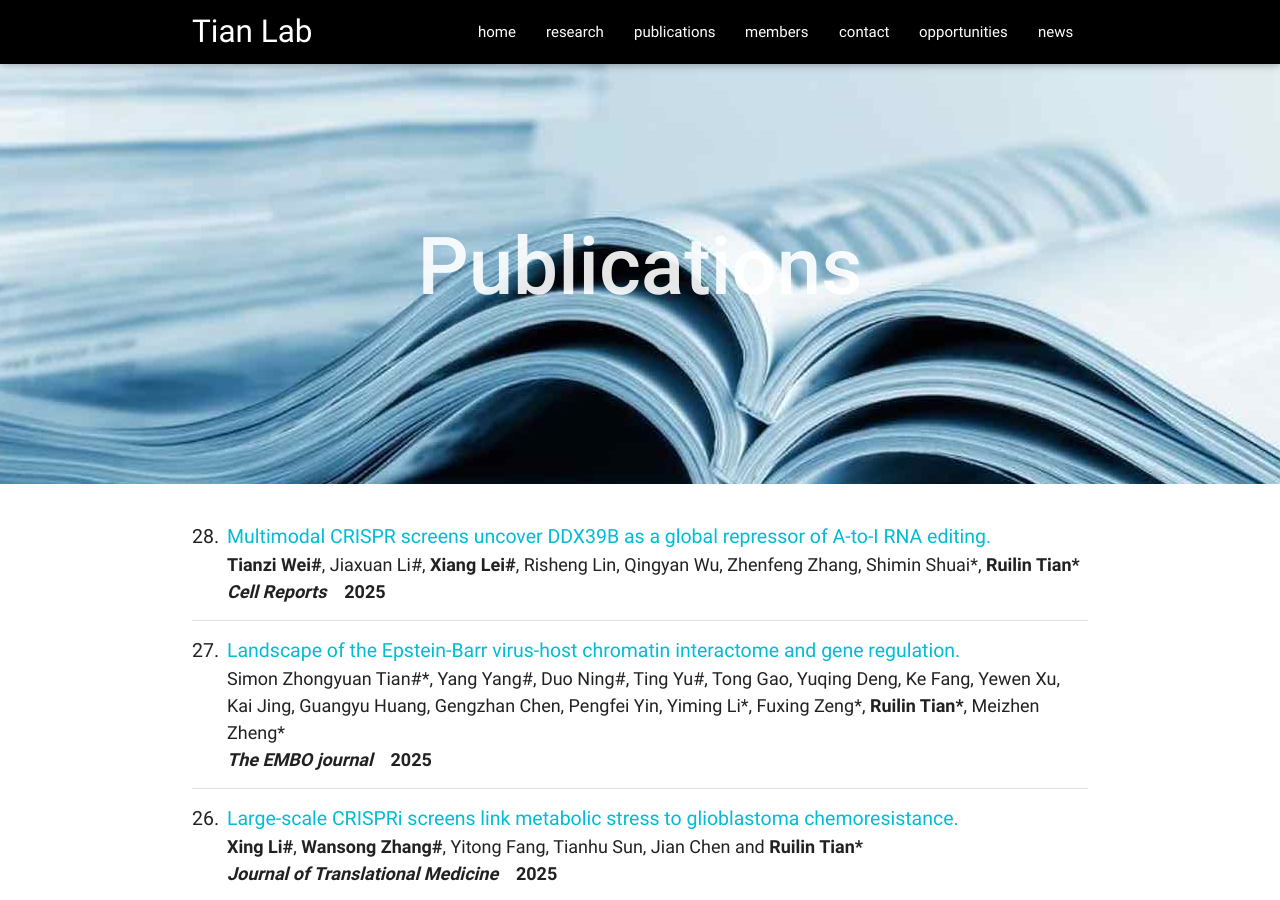
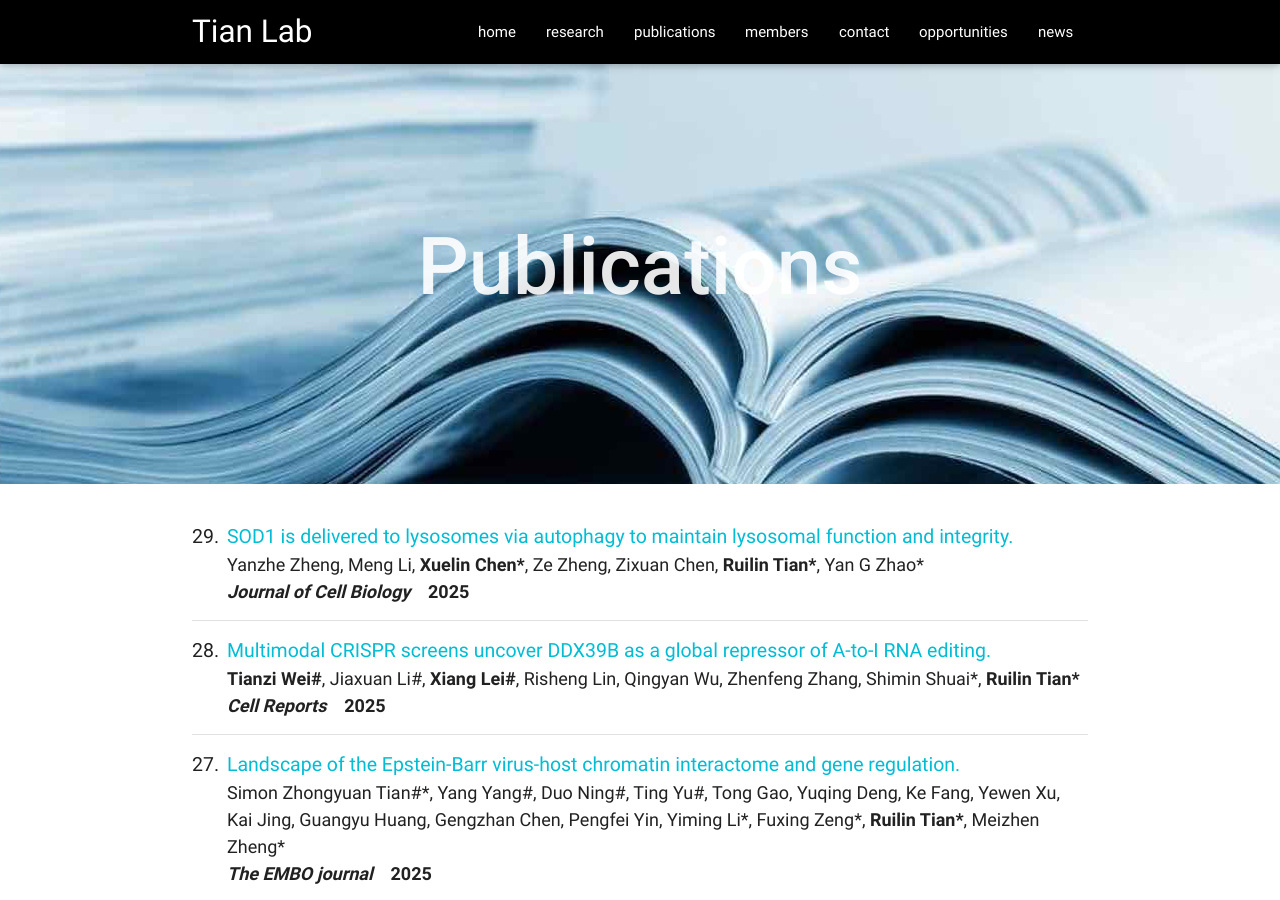
Before and after one commit to rltianlab/rltianlab.github.io, a Jekyll site: the page built from publications/index.html, in a window 1280 px wide and 900 px high. Built offline with Jekyll 4.4.1, drawn with Linux system fonts in a browser that asks for light colours.

Commit message:
Update publications.yml

```diff
--- a/_data/publications.yml
+++ b/_data/publications.yml
@@ -1,3 +1,10 @@
+- title: SOD1 is delivered to lysosomes via autophagy to maintain lysosomal function and integrity
+  authors: Yanzhe Zheng, Meng Li, <b>Xuelin Chen*</b>, Ze Zheng, Zixuan Chen, <b>Ruilin Tian*</b>, Yan G Zhao*
+  journal: Journal of Cell Biology
+  year: 2025
+  doi: 10.1083/jcb.202501007
+  num: 29
+
 - title: Multimodal CRISPR screens uncover DDX39B as a global repressor of A-to-I RNA editing
   authors: <b>Tianzi Wei#</b>, Jiaxuan Li#, <b>Xiang Lei#</b>, Risheng Lin, Qingyan Wu, Zhenfeng Zhang, Shimin Shuai*, <b>Ruilin Tian*</b>
   journal: Cell Reports
```
